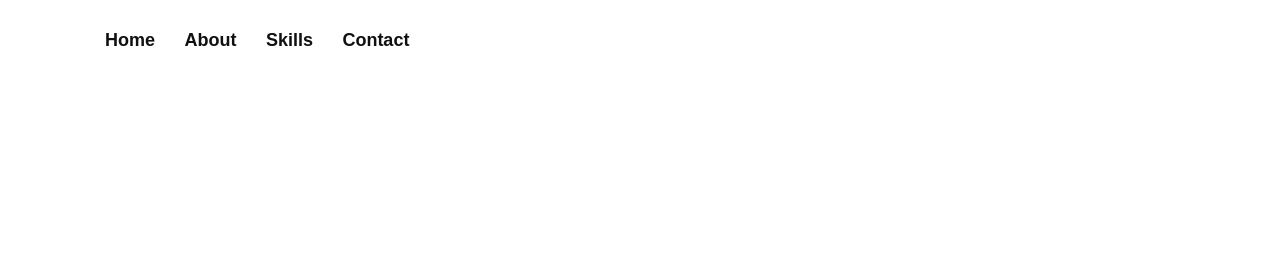
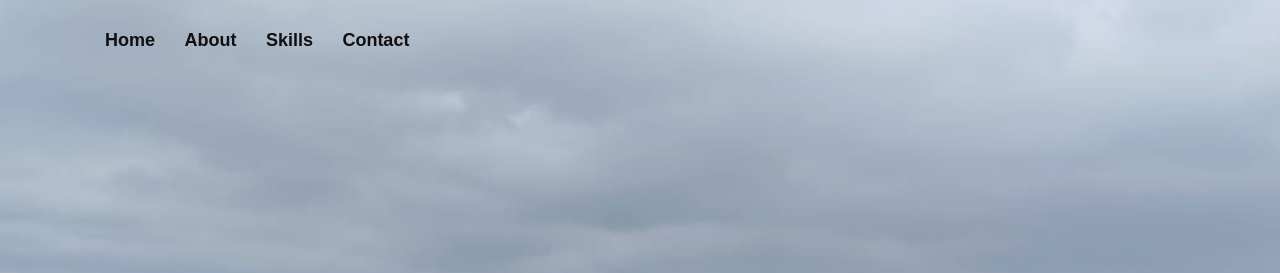
Before and after one commit to KumandanSiddarth/potfolio, a plain HTML site: page index.html in a window 1280 px wide. Shown: the top 273 px of the page. Drawn offline with Linux system fonts and the light colour scheme.

Commit message:
Update style.css

```diff
--- a/style.css
+++ b/style.css
@@ -213,7 +213,7 @@
   .home {
     display: flex;
     background-color:skyblue;
-    background: url("images/bg.jpg") no-repeat;
+    background: url("bg.jpg") no-repeat;
     height: 100vh;
     color:black;
     min-height: 500px;
```
